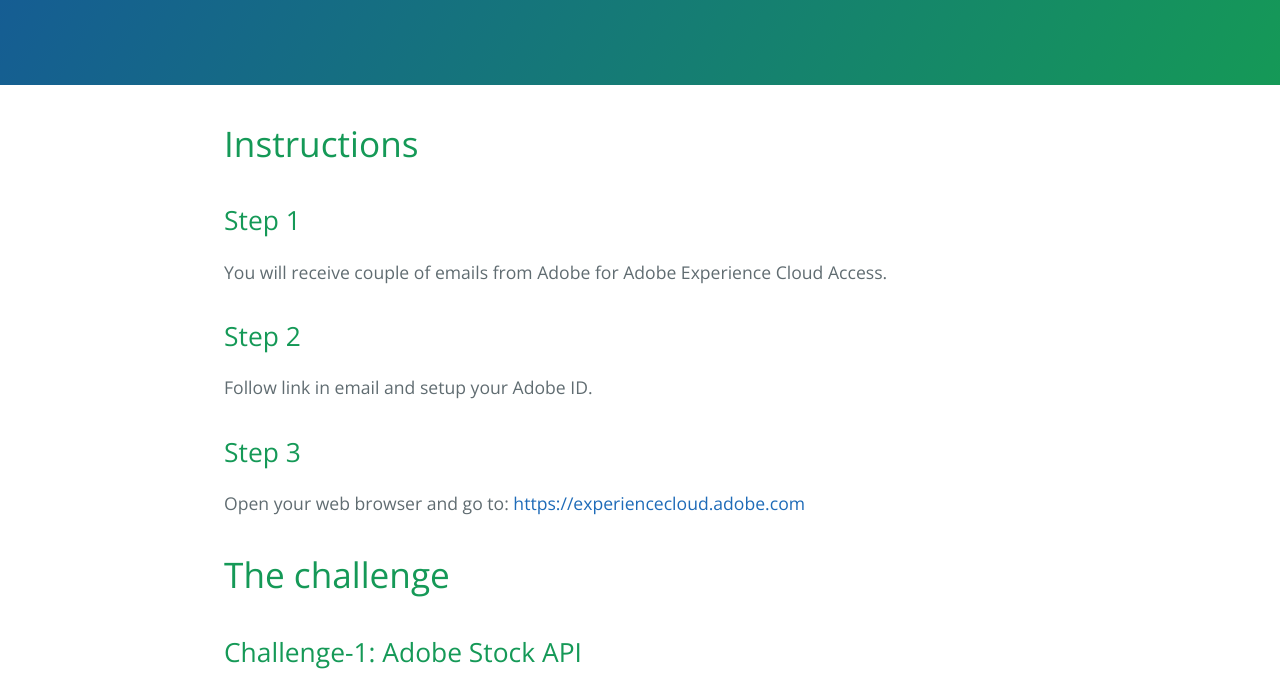
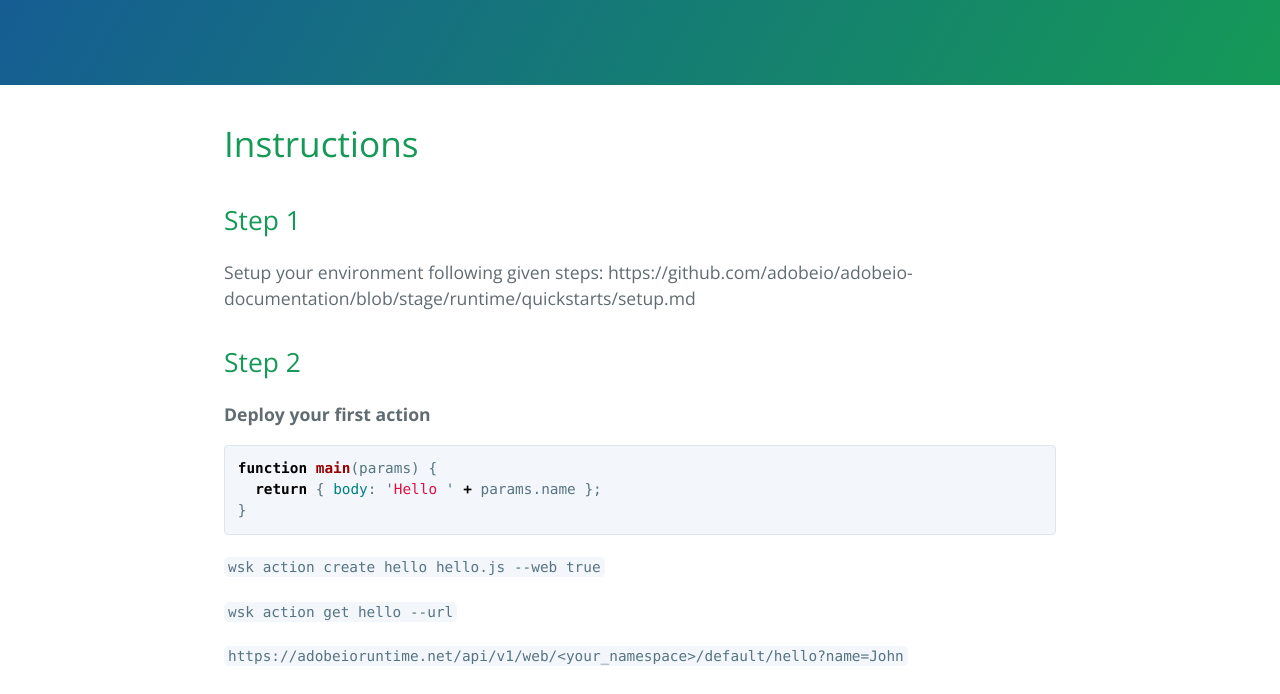
Before and after one commit to hirenoble/Marriott-Workshop, a Jekyll site: the page built from docs/index.md, in a window 1280 px wide and 1400 px high, scrolled down 232 px. Shown: the top 694 px of the window. Built offline with Jekyll 4.4.1, drawn with Linux system fonts in a browser that asks for light colours; our own code applies the rules of GitHub Pages for plain Markdown files; some of the changed text lies outside the part shown.

Commit message:
Update index.md

````diff
--- a/docs/index.md
+++ b/docs/index.md
@@ -4,43 +4,26 @@ layout: default
 # Instructions
 
 ## Step 1
-You will receive couple of emails from Adobe for Adobe Experience Cloud Access.
+Setup your environment following given steps: https://github.com/adobeio/adobeio-documentation/blob/stage/runtime/quickstarts/setup.md
 
 ## Step 2
-Follow link in email and setup your Adobe ID.
+**Deploy your first action**
+```js
+function main(params) {
+  return { body: 'Hello ' + params.name };
+}
+```
 
-## Step 3
-Open your web browser and go to: [https://experiencecloud.adobe.com](https://experiencecloud.adobe.com)
+`wsk action create hello hello.js --web true`
 
-# The challenge
+`wsk action get hello --url`
 
-## Challenge-1: Adobe Stock API
-Adobe stock give users access to stunning Adobe Stock high-quality images, graphics, and videos to use in their ads, email templates, and websites.
-
-**Challenge: Using the Adobe Stock `/Search/Files` API, search for images with keyword `kittens`. The end result should be an API response with `Status: 200 OK` as shown below.**
-![challenge 1](./images/1.png)
-
-## Challenge-2: Adobe Launch API
-Launch is the next generation of website tag and mobile SDK management capabilities from Adobe. Launch gives customers a simple way to deploy and manage all of the analytics, marketing, and advertising integrations necessary to power relevant customer experiences.
-
-**Challenge: Using the Adobe Launch `/companies` API, get the list of all the companies. The end result should be an API response with `Status: 200 OK` as shown below.**
-![challenge 2](./images/2.png)
-
-## Challenge-3: Adobe Analytics API
-Adobe Analytics is the industry-leading solution for applying real-time analytics and detailed segmentation across all of your marketing channels.It discovers high-value audiences and power customer intelligence for your business. Adobe Analytics APIs offer limitless ways to integrate your most important customer data into key business processes.
-
-**Challenge: Using the Adobe Analytics `/reports` API, create a time series report with Page Views metric for the report suite id `bgeo1xxpnwcidadobeisoldemo` and company id `adobei54`. The end result should be an API response with `Status: 200 OK` as shown below.**
-![challenge 3](./images/3.png)
-
-OR
-
-![challenge 4](./images/4.png)
+`https://adobeioruntime.net/api/v1/web/<your_namespace>/default/hello?name=John`
 
 
 
 
-## Feedback
-Fill out the feedback survey after completing the test: [https://hirenshah1.typeform.com/to/k0LVuG](https://hirenshah1.typeform.com/to/k0LVuG)
+
 
 ## Important URLs:
 
````
